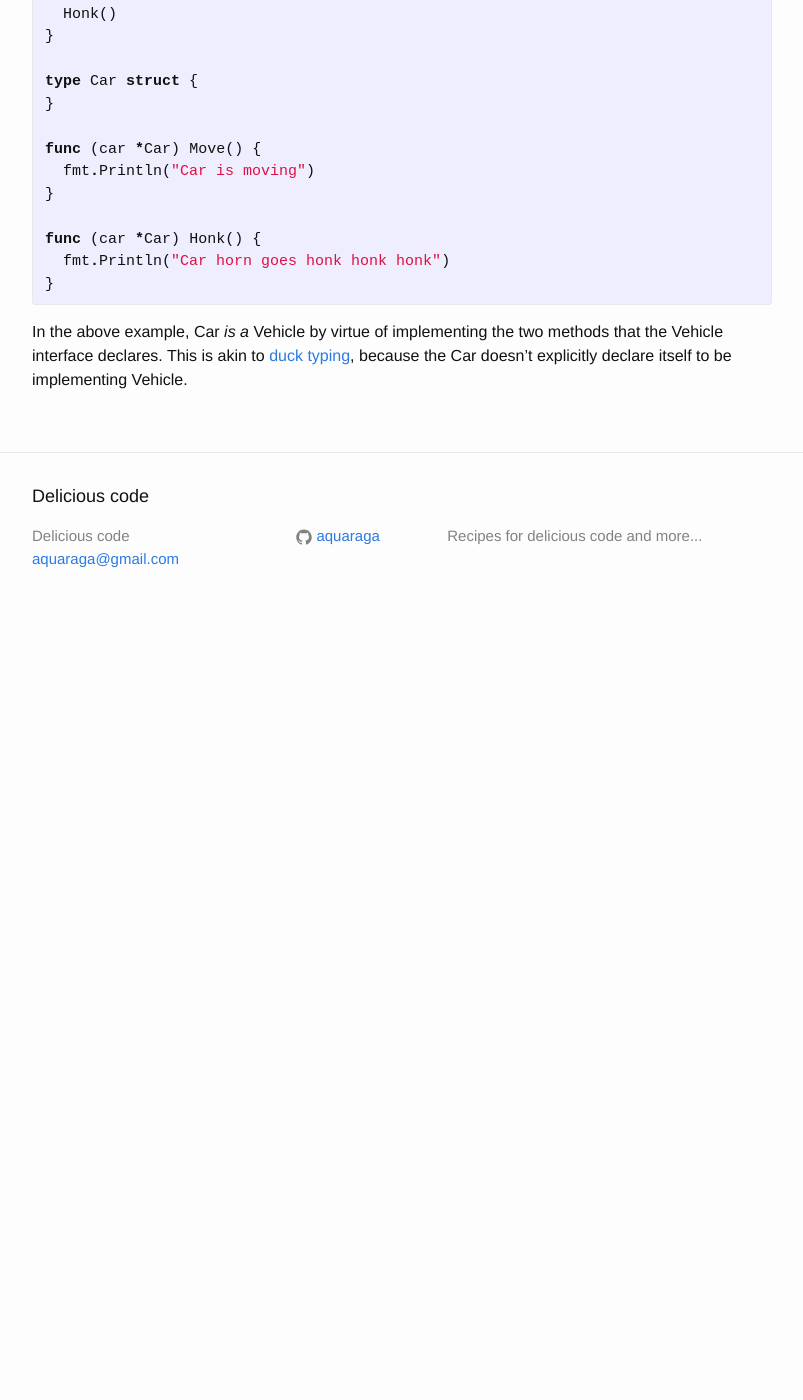
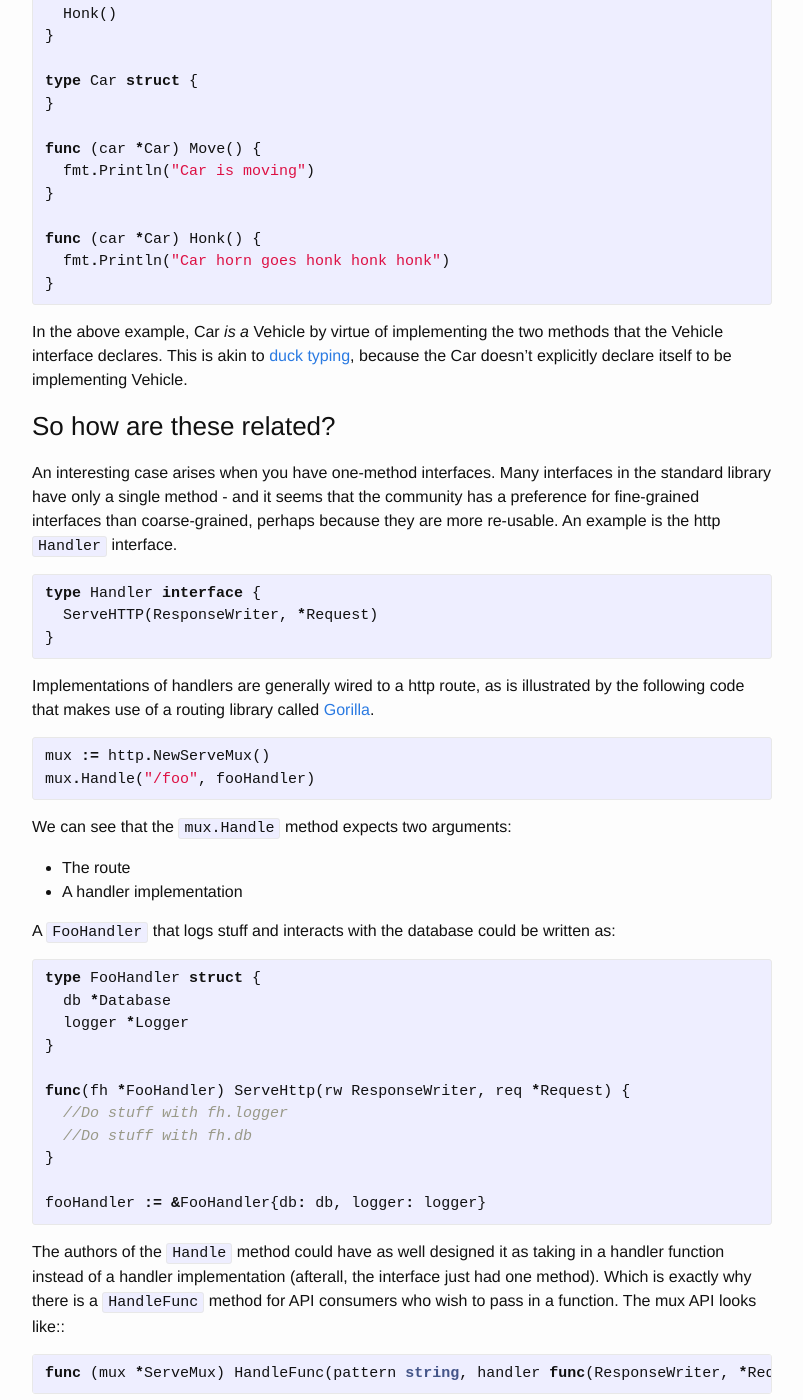
Before and after one commit to aquaraga/aquaraga.github.io, a Jekyll site: the page built from _posts/2016-11-19-golang-interfaces-vs-functions.markdown, in a window 1280 px wide and 1400 px high, scrolled down 1080 px. Shown: the whole window, without its empty margins (238-1041 px from the left). Built offline with Jekyll 4.4.1, drawn with Linux system fonts in a browser that asks for light colours; comment, search, counter and statistics services are not loaded; before the commit the page ends 1710 px from its top, so only the background shows below that; some of the changed text lies outside the part shown.

Commit message:
Illustrate with http Handler and HandlerFunc

```diff
--- a/_posts/2016-11-19-golang-interfaces-vs-functions.markdown
+++ b/_posts/2016-11-19-golang-interfaces-vs-functions.markdown
@@ -56,7 +56,79 @@ func (car *Car) Honk() {
 
 In the above example, Car *is a* Vehicle by virtue of implementing the two methods that the Vehicle interface declares. This is akin to [duck typing][duck-typing], because the Car doesn't explicitly declare itself to be implementing Vehicle.
 
+### So how are these related? ###
+
+An interesting case arises when you have one-method interfaces. Many interfaces in the standard library have only a single method - and it seems that the community has a preference for fine-grained interfaces than coarse-grained, perhaps because they are more re-usable. An example is the http `Handler` interface.
+
+{% highlight go %}
+type Handler interface {
+  ServeHTTP(ResponseWriter, *Request)
+}
+{% endhighlight %}
+
+Implementations of handlers are generally wired to a http route, as is illustrated by the following code that makes use of a routing library called [Gorilla][gorilla-mux].
+
+{% highlight go %}
+mux := http.NewServeMux()
+mux.Handle("/foo", fooHandler)
+{% endhighlight %}
+
+We can see that the `mux.Handle` method expects two arguments:
+  * The route
+  * A handler implementation
+
+A `FooHandler` that logs stuff and interacts with the database could be written as:
+
+{% highlight go %}
+type FooHandler struct {
+  db *Database
+  logger *Logger
+}
+
+func(fh *FooHandler) ServeHttp(rw ResponseWriter, req *Request) {
+  //Do stuff with fh.logger
+  //Do stuff with fh.db
+}
+
+fooHandler := &FooHandler{db: db, logger: logger}
+{% endhighlight %}
+
+The authors of the `Handle` method could have as well designed it as taking in a handler function instead of a handler implementation (afterall, the interface just had one method). Which is exactly why there is a `HandleFunc` method for API consumers who wish to pass in a function. The mux API looks like::
+
+{% highlight go %}
+func (mux *ServeMux) HandleFunc(pattern string, handler func(ResponseWriter, *Request))
+{% endhighlight %}
+
+But how would we define the function equivalent of the FooHandler, given that the handling depends on logger and database?
+Enter closures:
+
+{% highlight go %}
+func FooHandlerFunc(db *Database, logger *Logger) func(ResponseWriter, *Request) {
+  return func (rw ResponseWriter, req *Request) { //Inner handler function
+    //Do stuff with logger
+    //Do stuff with db
+  }
+}
+
+fooHandlerFunc := FooHandlerFunc(db, logger)
+mux.HandleFunc("/foo", fooHandlerFunc)
+{% endhighlight %}
+
+Note that the inner handler function closes over the variables declared in the outer scope, namely `db` and `logger`.
+
+### What just happened? ###
+
+
+
+
+
+
+
+
+
+
 
 
 [duck-typing]: http://stackoverflow.com/questions/4205130/what-is-duck-typing
 [my-blog-on-closures]: http://aquaraga.github.io/functional-programming/javascript/2015/11/18/currying.html
+[gorilla-mux]: https://github.com/gorilla/mux
```
